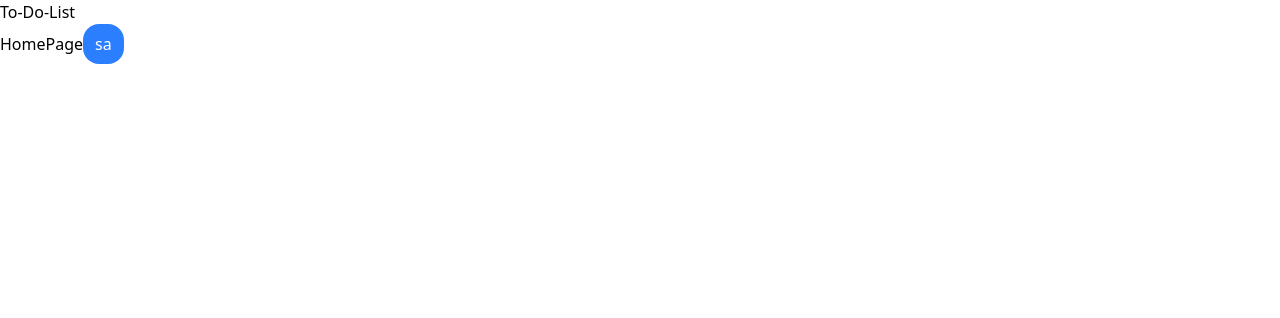
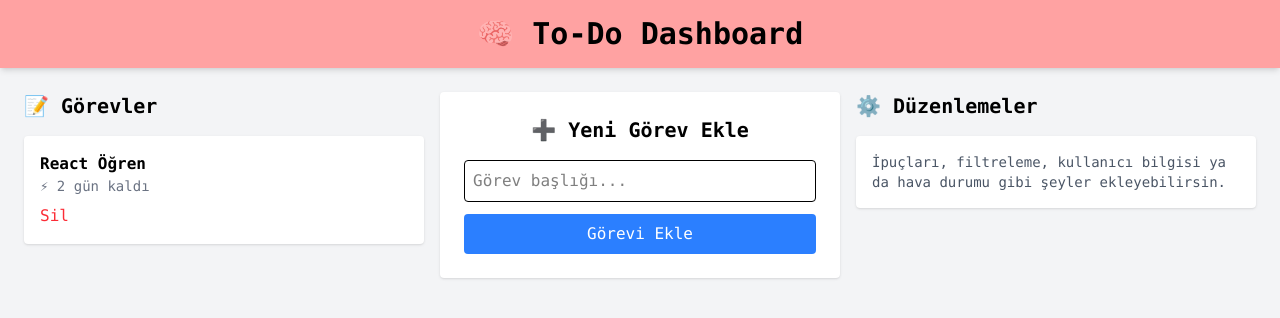
Before and after one commit to BerenSaglam41/To-Do-React, a React (Vite) app in the folder My-Project/: page / in a window 1280 px wide. Shown: the top 318 px of the page. Built offline with nearby package versions, Linux system fonts and the light colour scheme.

Commit message:
parts were included

```diff
--- a/My-Project/src/App.jsx
+++ b/My-Project/src/App.jsx
@@ -7,7 +7,6 @@ const App = () => {
     <div>
       <Routes>
         <Route path="/" element={<HomePage/>} />
-        <Route path="/123" element={<HomePage/>} />
       </Routes>
     </div>
   )
--- a/My-Project/src/pages/HomePage.jsx
+++ b/My-Project/src/pages/HomePage.jsx
@@ -2,15 +2,45 @@ import React, { useContext } from 'react'
 import { AppContext } from '../context/AppContext';
 
 const HomePage = () => {
-  const {navigate} = useContext(AppContext);
   return (
-    <div>
-      <div>
-        <h1>To-Do-List</h1>
+<div className="min-h-screen bg-gray-100 font-mono">
+  {/* Üst Bar */}
+  <header className="bg-red-300 p-4 text-center shadow-md">
+    <h1 className="text-3xl font-bold">🧠 To-Do Dashboard</h1>
+  </header>
+  {/* Ana İçerik */}
+  <main className="grid grid-cols-1 md:grid-cols-3 gap-4 p-6">
+    {/* Sol Sütun: Görev Kartları */}
+    <section className="space-y-4">
+      <h2 className="text-xl font-semibold">📝 Görevler</h2>
+      <div className="bg-white p-4 rounded shadow">
+        <h3 className="font-bold">React Öğren</h3>
+        <p className="text-sm text-gray-500">⚡ 2 gün kaldı</p>
+        <button className="text-red-500 hover:underline mt-2">Sil</button>
       </div>
-        HomePage
-        <button className='bg-blue-500 rounded-2xl px-3 py-2 text-white' onClick={()=>navigate('/123')}>sa</button>
-    </div>
+    </section>
+    {/* Orta Sütun: Görev Ekleme */}
+    <section className="bg-white p-6 rounded shadow mx-auto w-full max-w-md">
+      <h2 className="text-xl font-semibold mb-4 text-center">➕ Yeni Görev Ekle</h2>
+      <input
+        type="text"
+        placeholder="Görev başlığı..."
+        className="w-full p-2 border rounded mb-3"
+      />
+      <button className="w-full bg-blue-500 text-white py-2 rounded hover:bg-blue-600 transition">
+        Görevi Ekle
+      </button>
+    </section>
+    {/* Sağ Sütun: Opsiyonel Alan */}
+    <section className="space-y-4">
+      <h2 className="text-xl font-semibold">⚙️ Düzenlemeler</h2>
+      <div className="bg-white p-4 rounded shadow">
+        <p className="text-sm text-gray-600">İpuçları, filtreleme, kullanıcı bilgisi ya da hava durumu gibi şeyler ekleyebilirsin.</p>
+      </div>
+    </section>
+  </main>
+</div>
+
   )
 }
 
```
